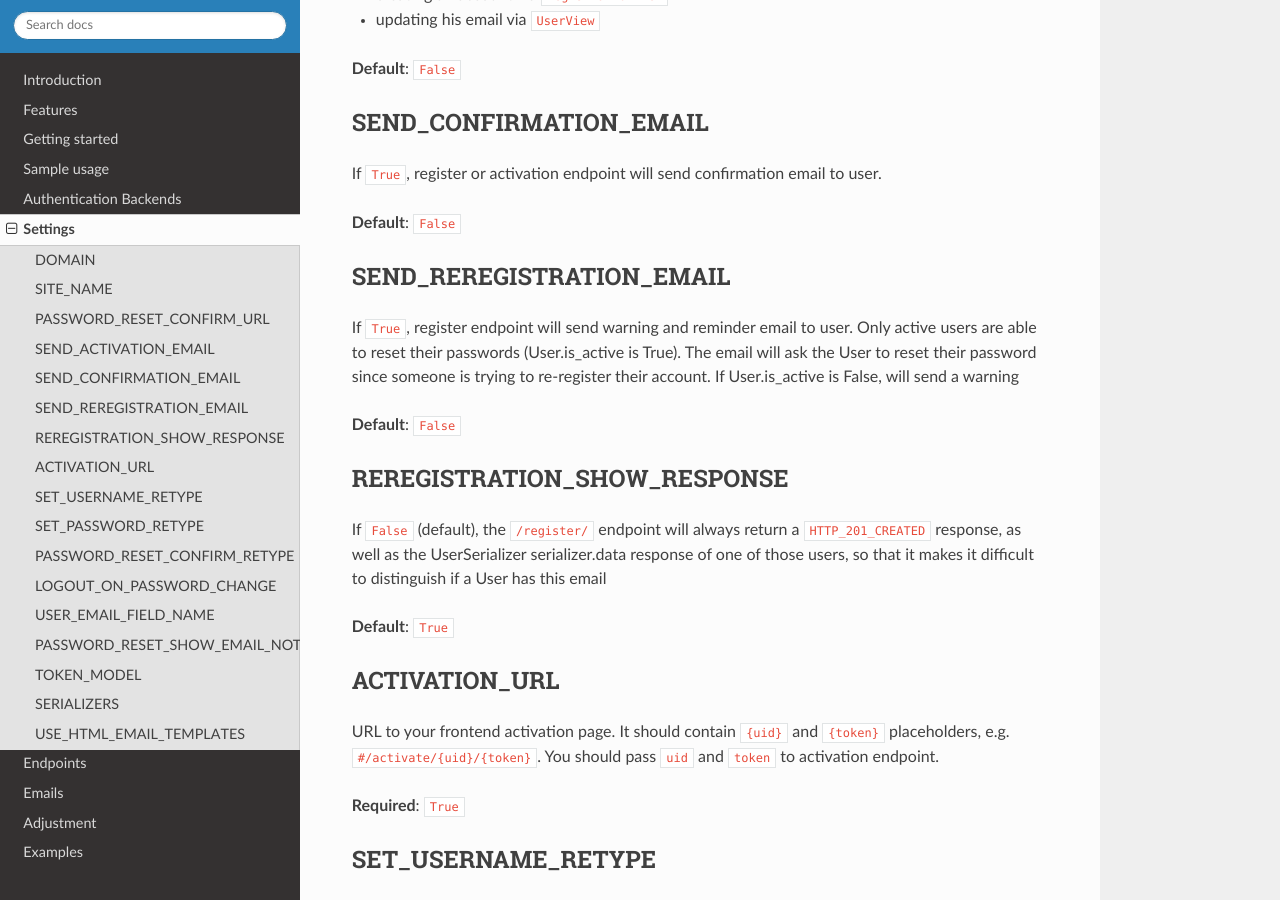
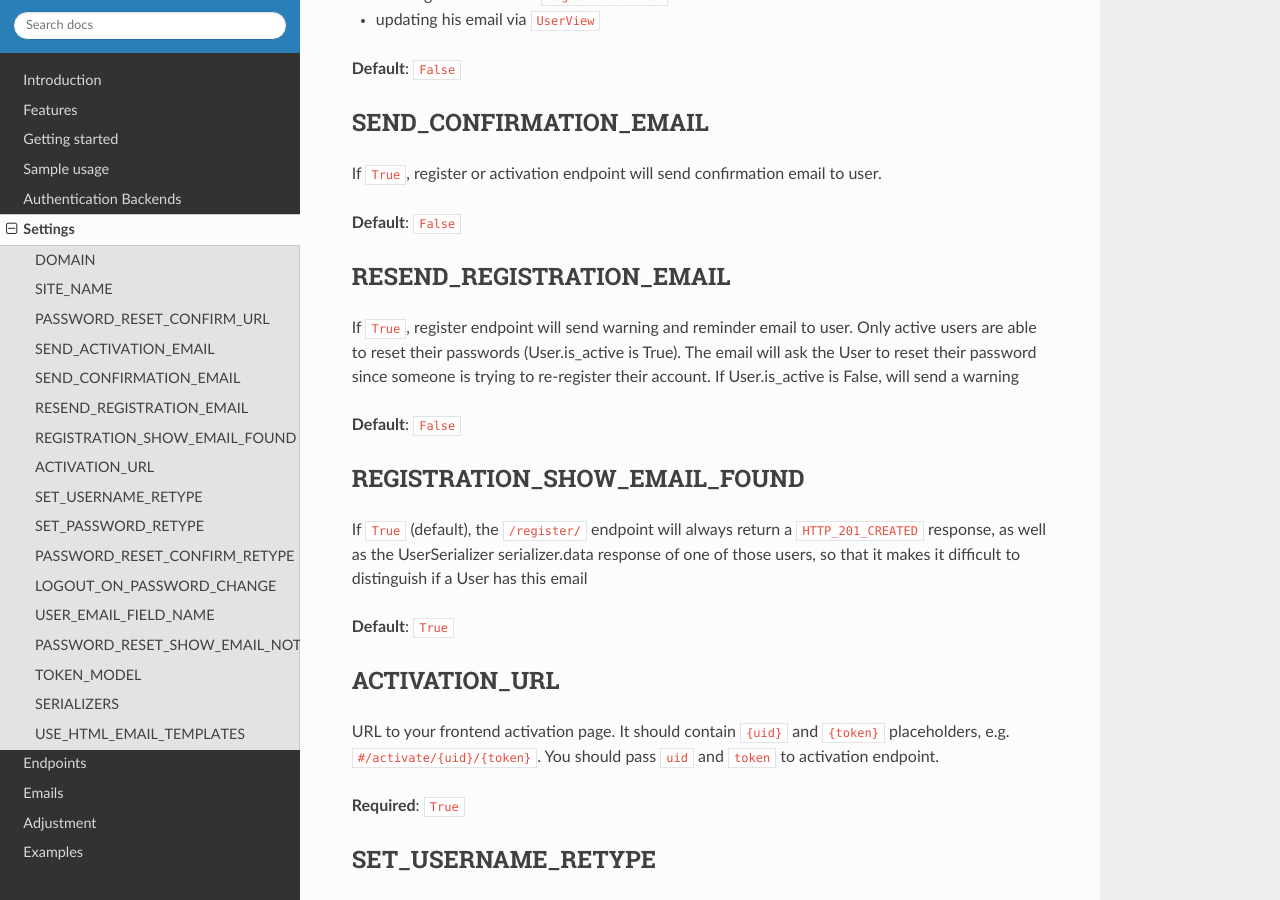
Before and after one commit to sunscrapers/djoser, a Sphinx documentation site: the page built from docs/source/settings.rst, in a window 1280 px wide and 900 px high, scrolled down 1024 px. Built offline with Sphinx 7.4.7 and the Read the Docs theme 2.0.0, drawn with Linux system fonts in a browser that asks for light colours.

Commit message:
Address a few requests in PR : Rename REREGISTRATION_SHOW_RESPONSE to REGISTRATION_SHOW_EMAIL_FOUND, use "get_email_field_name" to properly find the User model's email field, rename SEND_REREGISTRATION_EMAIL to RESEND_REGISTRATION_EMAIL

```diff
--- a/docs/source/settings.rst
+++ b/docs/source/settings.rst
@@ -56,7 +56,7 @@ If ``True``, register or activation endpoint will send confirmation email to use
 
 **Default**: ``False``
 
-SEND_REREGISTRATION_EMAIL
+RESEND_REGISTRATION_EMAIL
 -------------------------
 
 If ``True``, register endpoint will send warning and reminder email to user.
@@ -67,10 +67,10 @@ If User.is_active is False, will send a warning
 
 **Default**: ``False``
 
-REREGISTRATION_SHOW_RESPONSE
+REGISTRATION_SHOW_EMAIL_FOUND
 ----------------------------
 
-If ``False`` (default), the ``/register/`` endpoint will always return
+If ``True`` (default), the ``/register/`` endpoint will always return
 a ``HTTP_201_CREATED`` response, as well as the UserSerializer serializer.data response
 of one of those users, so that it makes it difficult to distinguish if a User has this email
 
```
Also changed, not shown: 2 other files.
